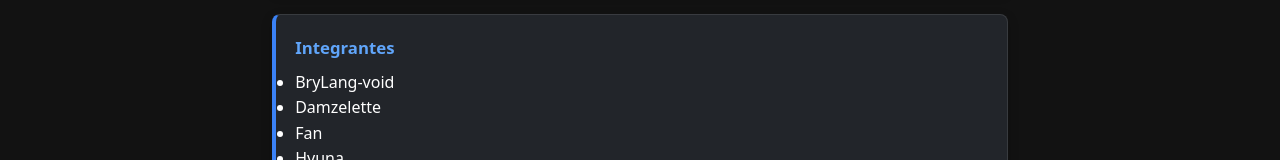
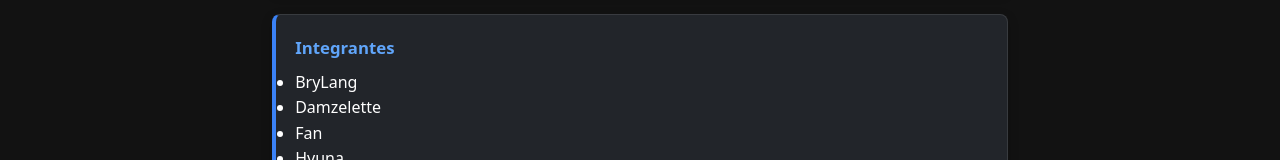
Before and after one commit to Newtopia-Studio/studio-newtopia, a React (Vite) app: page / in a window 1280 px wide. Shown: the part 302-462 px from the top of the page. Built offline with nearby package versions, Linux system fonts and the light colour scheme.

Commit message:
chore: cambiar nombre de un integrante

```diff
--- a/src/App.tsx
+++ b/src/App.tsx
@@ -32,7 +32,7 @@ export default function App() {
             <section id='integrantes'>
               <BoxInfo titulo='Integrantes'>
                 <ul>
-                  <li>BryLang-void</li>
+                  <li>BryLang</li>
                   <li>Damzelette</li>
                   <li>Fan</li>
                   <li>Hyuna</li>
```
